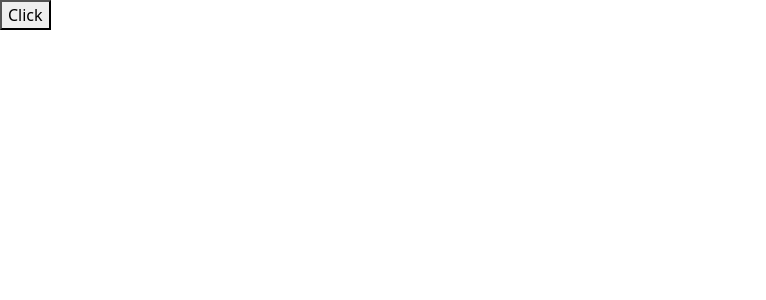
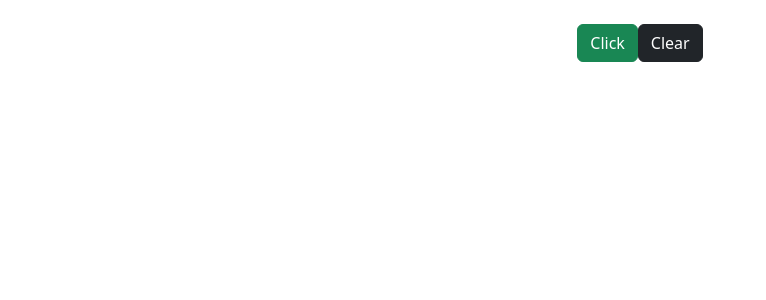
Before and after one commit to ibr-Talha/styling-app, a React (Create React App) app: page / in a window 1280 px wide. Shown: the top 300 px of the page, without its empty margins (0-766 px from the left). Built offline with nearby package versions, Linux system fonts and the light colour scheme.

Commit message:
onClick-btn

```diff
--- a/src/compenent/1-event/Events.jsx
+++ b/src/compenent/1-event/Events.jsx
@@ -11,9 +11,24 @@
 //? Ayrinti icin : https://reactjs.org/docs/events.html
 
 const Events = () => {
-  return <div>
-    <button>Click</button>
-  </div>;
+  const handleClick = () => {
+    alert("Btn Clicked");
+  };
+  const handleClear = (msg) => {
+    alert(msg);
+  };
+  return (
+    <div className="container text-center mt-4">
+      <button onClick={handleClick} className="btn btn-success">
+        Click
+      </button>
+      <button
+        onClick={handleClear("Clear Btn Clicked")}
+        className="btn btn-dark">
+        Clear
+      </button>
+    </div>
+  );
 };
 
 export default Events;
```
